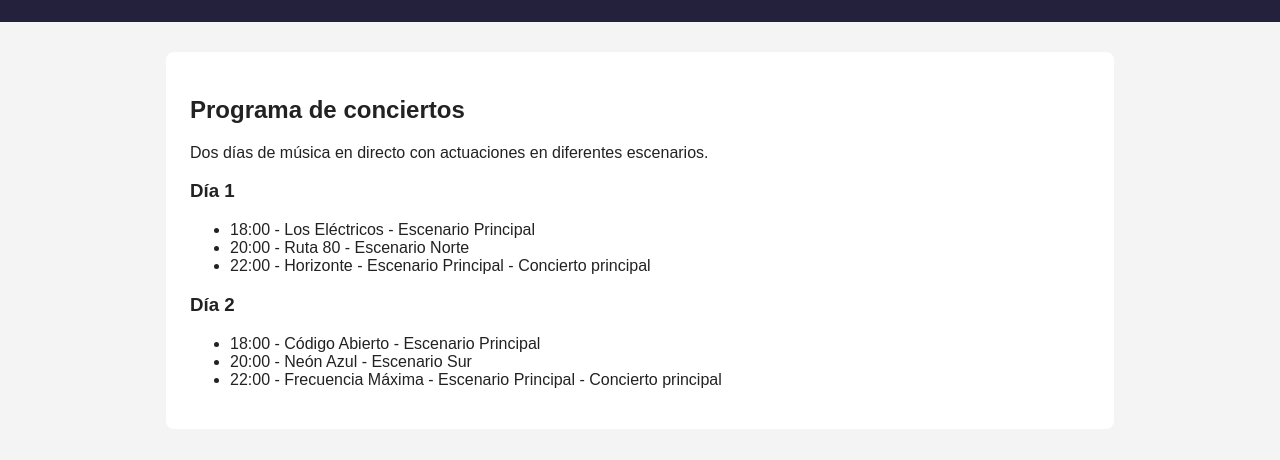
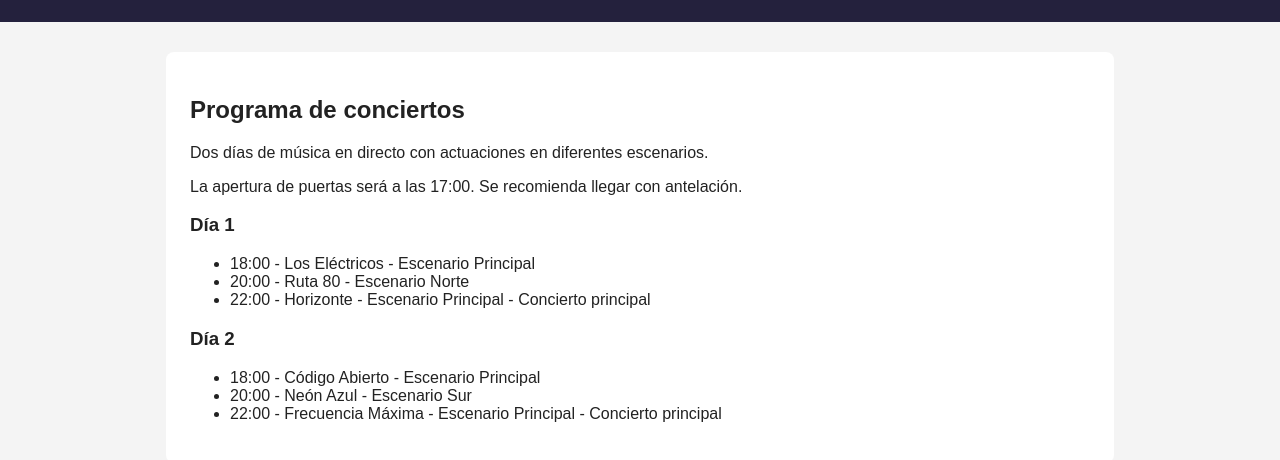
Before and after one commit to lahuertalahuerta25-rgb/festival-dam-2027, a plain HTML site: page programa.html in a window 1280 px wide. Shown: the part 124-584 px from the top of the page. Drawn offline with Linux system fonts and the light colour scheme.

Commit message:
Añadir información de acceso a los conciertos

```diff
--- a/programa.html
+++ b/programa.html
@@ -20,7 +20,7 @@
     <main>
         <h2>Programa de conciertos</h2>
         <p>Dos días de música en directo con actuaciones en diferentes escenarios.</p>
-
+        <p>La apertura de puertas será a las 17:00. Se recomienda llegar con antelación.</p>
         <section>
             <h3>Día 1</h3>
             <ul>
```
